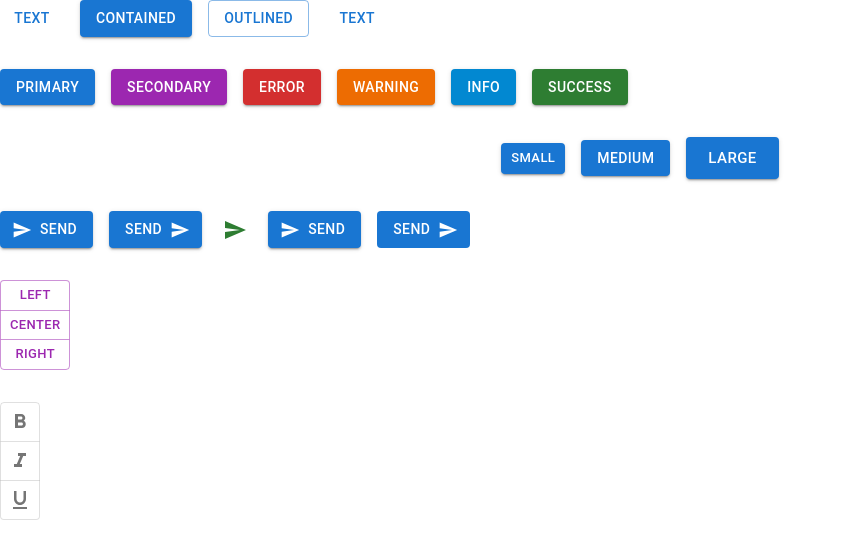
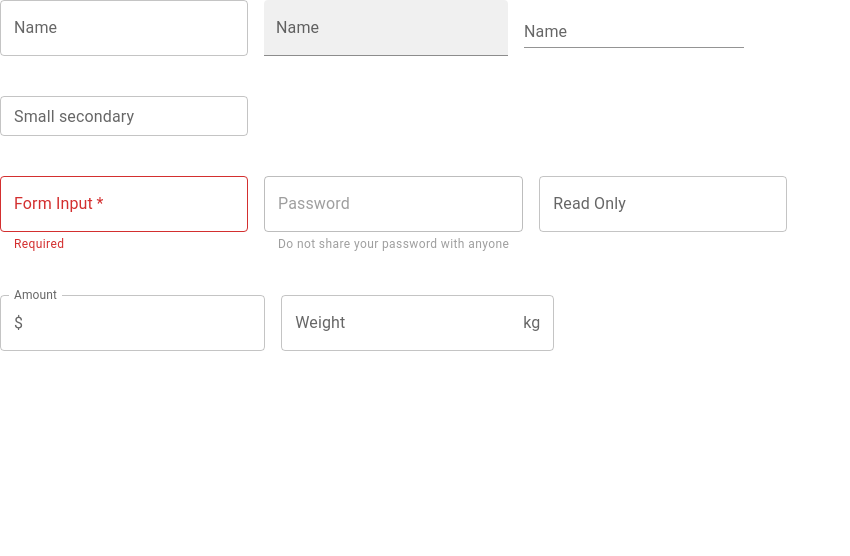
Before and after one commit to saraswathi22-mac/react-mui, a React (Create React App) app: page / in a window 1280 px wide. Shown: the top 556 px of the page, without its empty margins (0-850 px from the left). Built offline with nearby package versions, Linux system fonts and the light colour scheme.

Commit message:
text field

```diff
--- a/src/App.tsx
+++ b/src/App.tsx
@@ -1,12 +1,14 @@
 import './App.css';
 // import { MuiTypography } from './components/1_Typography';
-import { MuiButton } from './components/2_Button';
+// import { MuiButton } from './components/2_Button';
+import { MuiTextField } from './components/3_TextField';
 
 function App() {
   return (
     <div className="App">
       {/* <MuiTypography /> */}
-      <MuiButton />
+      {/* <MuiButton /> */}
+      <MuiTextField />
     </div>
   );
 }
--- /dev/null
+++ b/src/components/3_TextField.tsx
@@ -0,0 +1,50 @@
+import { InputAdornment, Stack, TextField } from "@mui/material";
+import { useState } from "react";
+
+export const MuiTextField = () => {
+  const [value, setValue] = useState("");
+
+  return (
+    <Stack spacing={5}>
+      <Stack direction="row" spacing={2}>
+        <TextField label="Name" variant="outlined" />
+        <TextField label="Name" variant="filled" />
+        <TextField label="Name" variant="standard" />
+      </Stack>
+      <Stack direction="row" spacing={2}>
+        <TextField label="Small secondary" size="small" color="secondary" />
+      </Stack>
+      <Stack direction="row" spacing={2}>
+        <TextField
+          label="Form Input"
+          required
+          value={value}
+          onChange={(e) => setValue(e.target.value)}
+          error={!value}
+          helperText={!value ? 'Required' : 'Do not share your password with anyone'}
+        />
+        <TextField
+          label="Password"
+          type="password"
+          helperText="Do not share your password with anyone"
+          disabled
+        />
+        <TextField label="Read Only" InputProps={{ readOnly: true }} />
+      </Stack>
+      <Stack direction="row" spacing={2}>
+        <TextField
+          label="Amount"
+          InputProps={{
+            startAdornment: <InputAdornment position="start">$</InputAdornment>,
+          }}
+        />
+        <TextField
+          label="Weight"
+          InputProps={{
+            endAdornment: <InputAdornment position="end">kg</InputAdornment>,
+          }}
+        />
+      </Stack>
+    </Stack>
+  );
+};
```
Also changed, not shown: 1 other file (tests, documents, lock files or other folders).
